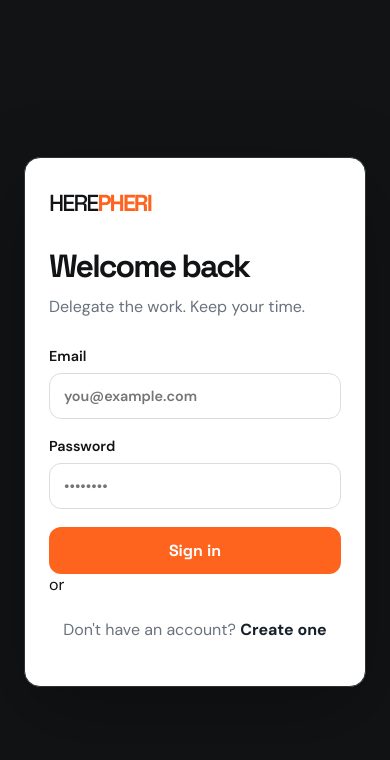
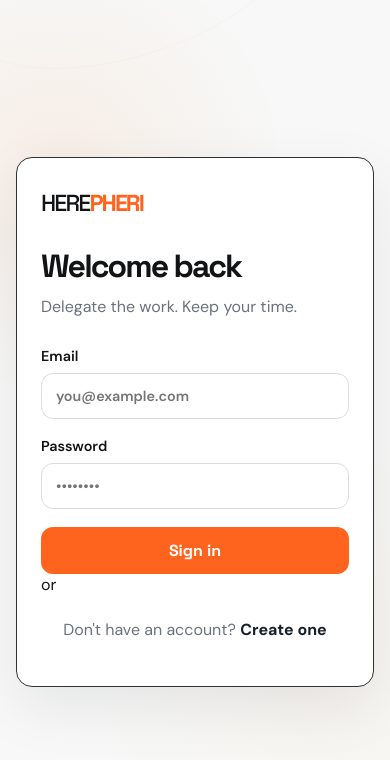
Before and after one commit to Neha-singh16/HeraPheri, a React app in the folder frontend/: page /login in a window 390 px wide. Shown: the top 760 px of the page. Built offline with nearby package versions, Linux system fonts and the light colour scheme; no server answers; the HTML template or start-up script is replaced by a standard one.

Commit message:
Enhance authentication page styling with background gradients and responsive adjustments

```diff
--- a/frontend/src/index.css
+++ b/frontend/src/index.css
@@ -3827,6 +3827,63 @@ iframe {
 }
 
 /* =========================================
+   AUTHENTICATION ATMOSPHERE
+========================================= */
+.auth-page {
+  position: relative;
+  isolation: isolate;
+  overflow: hidden;
+  background:
+    radial-gradient(circle at 15% 20%, rgba(255, 107, 34, 0.08), transparent 30%),
+    radial-gradient(circle at 85% 80%, rgba(255, 180, 120, 0.06), transparent 32%),
+    #f7f8f7;
+}
+
+.auth-page::before,
+.auth-page::after {
+  position: absolute;
+  z-index: -1;
+  width: min(58vw, 720px);
+  height: min(28vw, 340px);
+  border: 1px solid rgba(255, 107, 34, 0.07);
+  border-radius: 50%;
+  content: "";
+  pointer-events: none;
+  transform: rotate(-18deg);
+}
+
+.auth-page::before {
+  top: -13%;
+  left: -12%;
+}
+
+.auth-page::after {
+  right: -14%;
+  bottom: -13%;
+  border-color: rgba(17, 19, 21, 0.045);
+  transform: rotate(24deg);
+}
+
+.auth-card {
+  position: relative;
+  box-shadow: 0 20px 60px rgba(17, 19, 21, 0.08);
+}
+
+@media (max-width: 767px) {
+  .auth-page {
+    min-height: 100svh;
+    padding: 20px 16px;
+  }
+
+  .auth-page::before,
+  .auth-page::after {
+    width: 90vw;
+    height: 42vw;
+    opacity: 0.55;
+  }
+}
+
+/* =========================================
    ADMIN RESPONSIVE FINISHING PASS
 ========================================= */
 .admin-main-content {
```
